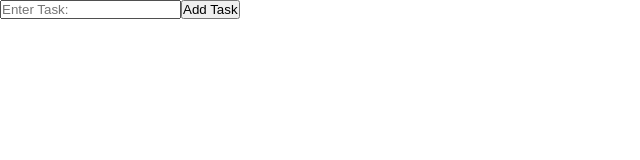
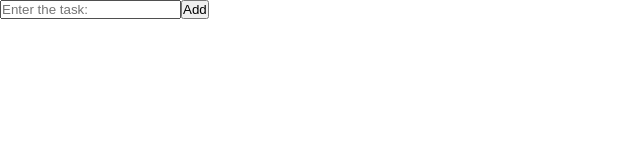
Before and after one commit to suhaansridhar/practicingReactApplications, a React (Create React App) app: page / in a window 1280 px wide. Shown: the top 160 px of the page, without its empty margins (0-640 px from the left). Built offline with nearby package versions, Linux system fonts and the light colour scheme.

Commit message:
updated todo application

```diff
--- a/src/Components/ToDo.js
+++ b/src/Components/ToDo.js
@@ -1,39 +1,31 @@
 import React from "react";
 
 function ToDo(){
+    const [Task, setTask] = React.useState('');
+    const [array, setArray] = React.useState([]);
 
-    const [taskName, setTaskName] = React.useState('');
-    const [tasks, setTasks] = React.useState([]);
-    function AddTask(){
-        setTasks(prevArray => [...prevArray, taskName]);
-        setTaskName('');
+    function addTask(){
+        setArray(prevArray => [...prevArray, Task]);
+        setTask('');
     }
 
     function deleteTask(id){
-        setTasks(tasks.filter(item => item.index !== id));
+        setArray(array.filter((item, index) => index !== id));
     }
 
     return(
         <div className="todo--container">
-            <div className="todo--main--container">
-                <input
-                    type="text"
-                    placeholder="Enter Task: "
-                    value={taskName}
-                    name="taskName"
-                    onChange={(e) => setTaskName(e.target.value)}
-                />
-                <button onClick={AddTask}>Add Task</button>
+            <input type="text" placeholder="Enter the task: " onChange={(e) => setTask(e.target.value)} name='Task' value={Task}/>
+            <button onClick={addTask}>Add</button>
 
-                {tasks.map((item, index) => {
-                    return(
-                        <div key={index}>
-                            <h1>{item}</h1>
-                            <button onClick={deleteTask(index)}>Delete Task</button>
-                        </div>
-                    )
-                })}
-            </div>
+            {array.map((item, index) => {
+                return(
+                    <div key={index}>
+                        <h4>{item}</h4>
+                        <button onClick={() => deleteTask(index)}>Delete</button>
+                    </div>
+                )
+            })}
         </div>
     )
 }
```
